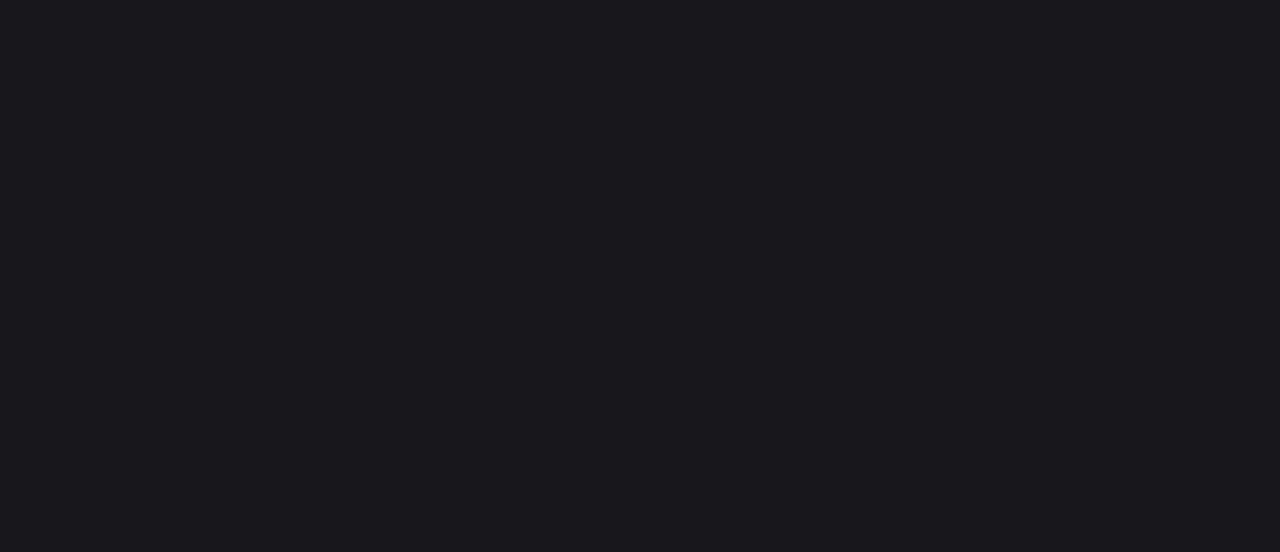
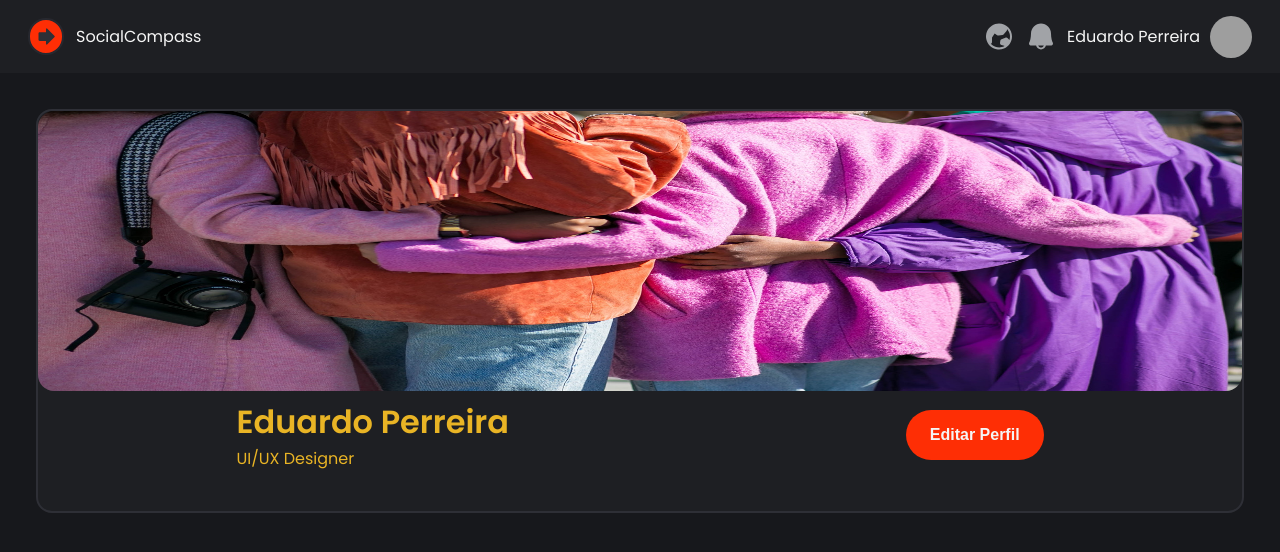
Before and after one commit to Viniciusrbr/compass-social-network-with-marketplace, a React (Vite) app: page /home/profile in a window 1280 px wide. Before the commit this address had no page. Shown: the top 552 px of the page. Built offline with nearby package versions, Linux system fonts and the light colour scheme; grey boxes are pictures that could not be loaded; the HTML template or start-up script is replaced by a standard one.

Commit message:
criação inical da pagina de perfil do usuario

```diff
--- a/src/Router.tsx
+++ b/src/Router.tsx
@@ -3,6 +3,7 @@
 import RegisterForm from "./components/LoginPage/RegisterForm";
 import LoginMainLayout from "./layout/LoginMainLayout";
 import HomeMainLayout from "./layout/HomeMainLayout";
+import Profile from "./components/Profile";
 
 
 
@@ -15,7 +16,7 @@
             </Route>
 
             <Route path="/home" element={<HomeMainLayout />}>
-
+               <Route path="profile" element={<Profile />} />
             </Route>
 
         </Routes>
--- a/src/components/SideMenu/index.tsx
+++ b/src/components/HomePage/SideMenu/index.tsx
@@ -1,4 +1,5 @@
-import compassLogo from "../../assets/images/logo-white.png"
+import { Link } from "react-router-dom";
+import compassLogo from "../../../assets/images/logo-white.png"
 import { SideMenuSection } from "./styles"
 
 interface SideMenuProps {
@@ -12,8 +13,8 @@
         <img src={compassLogo} alt="" />
 
         <ul>
-            <li><a href="#">Página Inicial</a></li>
-            <li><a href="#">Meu Perfil</a></li>
+            <li><Link to="/home">Página Inicial</Link></li>
+            <li><Link to="profile">Meu Perfil</Link></li>
             <li><a href="#">Marketplace</a></li>
             <li><a href="#">Sair</a></li>
         </ul>
--- a/src/components/SideMenu/styles.ts
+++ b/src/components/HomePage/SideMenu/styles.ts
@@ -12,7 +12,7 @@
     height: 100vh;
 
     transform: translateX(-100%);
-    transition: transform 0.3s ease-in-out;
+    transition: transform 5s ease;
 
   &.open {
     transform: translateX(0);
--- /dev/null
+++ b/src/components/Profile/index.tsx
@@ -0,0 +1,40 @@
+import { Container, UserContent, UserInfo, UserPosts, UserThumbnail, UserThumbnailInfo } from "./styles"
+import ThumbImage from "../../assets/images/userThumb.jpg"
+
+function Profile() {
+  return (
+    <Container>
+      <UserThumbnail>
+        <img className="userThumb" src={ThumbImage} alt="" />
+
+
+        <UserThumbnailInfo>
+          <div>
+            <h1>Eduardo Perreira</h1>
+            <p>UI/UX Designer</p>
+          </div>
+          <button>Editar Perfil</button>
+        </UserThumbnailInfo>
+
+
+
+
+      </UserThumbnail>
+
+      <UserContent>
+
+        <UserInfo>
+
+        </UserInfo>
+
+        <UserPosts>
+
+        </UserPosts>
+
+      </UserContent>
+
+    </Container>
+  )
+}
+
+export default Profile
--- /dev/null
+++ b/src/components/Profile/styles.ts
@@ -0,0 +1,56 @@
+import styled from "styled-components";
+
+export const Container = styled.div`
+  margin: 2.25rem;
+  border-radius: 1rem;
+  border: 2px solid var(--gray-gray-600, #2E2F36);
+  background-color: ${props => props.theme["gray-700"]};
+`;
+
+export const UserThumbnail = styled.div`
+    height: 25rem;
+    width: 100%;
+
+  .userThumb{
+    border-radius: 1rem;
+    max-height: 17.5rem;
+    width: 100%;
+  }
+
+  button{
+    color: ${props => props.theme["white"]};
+    background-color: ${props => props.theme["orange"]};
+
+    border-radius: 46px;
+    border: none;
+
+    padding: 16px 24px;
+    cursor: pointer;
+
+    font-size: 1rem;
+    font-weight: 600;
+  }
+
+`;
+
+export const UserThumbnailInfo = styled.div`
+    display: flex;
+    align-items: center;
+    justify-content: space-around;
+
+    div{
+        color: ${props => props.theme["yellow"]};
+    }
+`
+
+export const UserContent = styled.div`
+
+`;
+
+export const UserInfo = styled.div`
+
+`;
+
+export const UserPosts = styled.div`
+
+`;
--- a/src/layout/HomeMainLayout/index.tsx
+++ b/src/layout/HomeMainLayout/index.tsx
@@ -1,7 +1,8 @@
 import { useState } from "react";
-import Header from "../../components/Header";
-import SideMenu from "../../components/SideMenu";
+import Header from "../../components/HomePage/Header";
+import SideMenu from "../../components/HomePage/SideMenu";
 import { Container } from "./styles";
+import { Outlet } from "react-router-dom";
 
 function HomeMainLayout() {
   const [isMenuOpen, setIsMenuOpen] = useState(false);
@@ -11,10 +12,16 @@
   };
 
   return (
+
     <Container>
       <SideMenu isOpen={isMenuOpen} />
-      <Header onMenuToggle={toggleMenu} />
+
+      <main>
+        <Header onMenuToggle={toggleMenu} />
+        <Outlet />
+      </main>
     </Container>
+
   );
 }
 
--- a/src/layout/HomeMainLayout/styles.ts
+++ b/src/layout/HomeMainLayout/styles.ts
@@ -4,5 +4,7 @@
 display: flex;
 align-items: flex-start;
 flex: 1 0 0;
-align-self: stretch;
+main{
+    width: 100%;
+}
 `
```
Also changed, not shown: src/components/HomePage/Header/index.tsx (renamed from src/components/Header/index.tsx, +4 -4 lines), src/assets/icons/CloseMenuIcon.svg (renamed from src/assets/icons/CloneMenuIcon.svg), src/assets/images/userThumb.jpg (added), src/components/HomePage/Header/styles.ts (renamed from src/components/Header/styles.ts).
